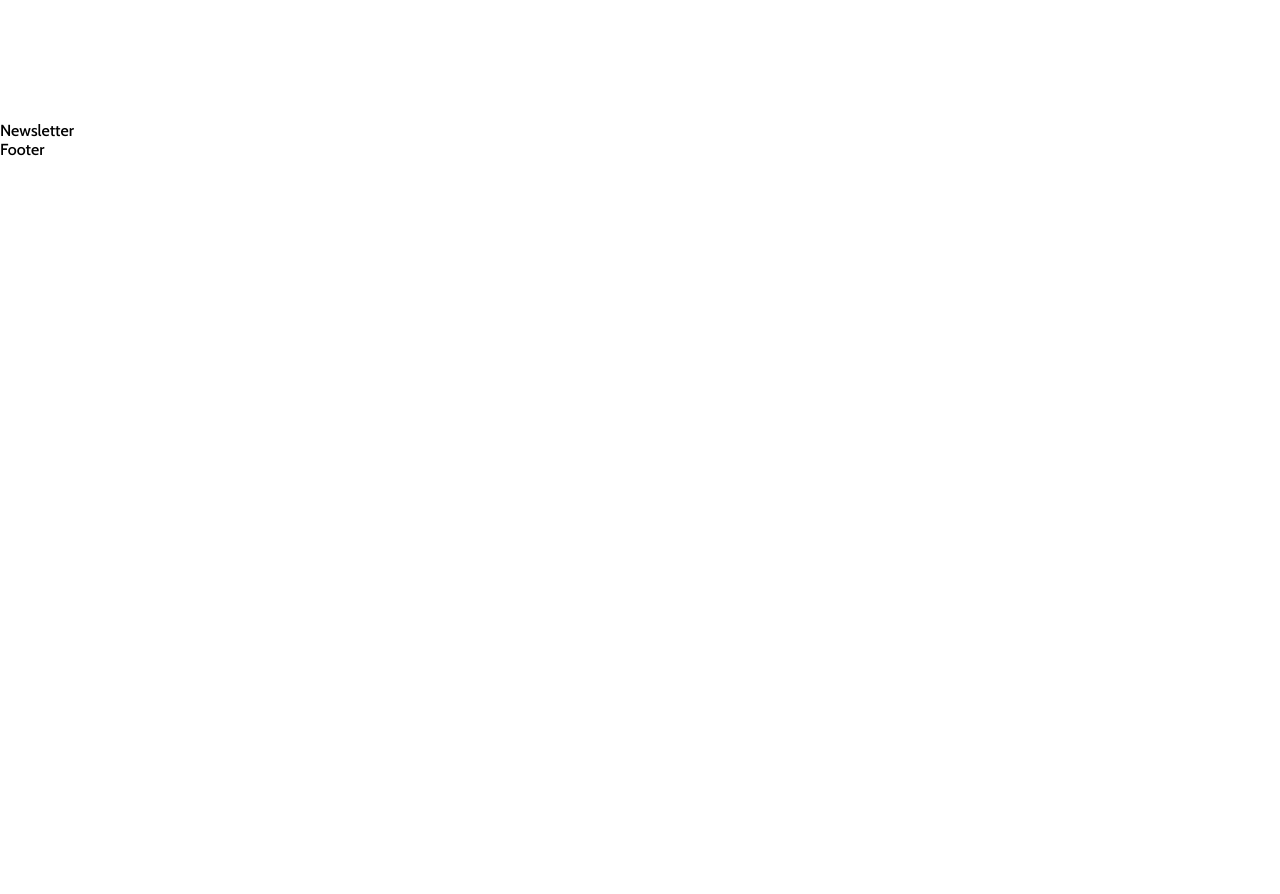
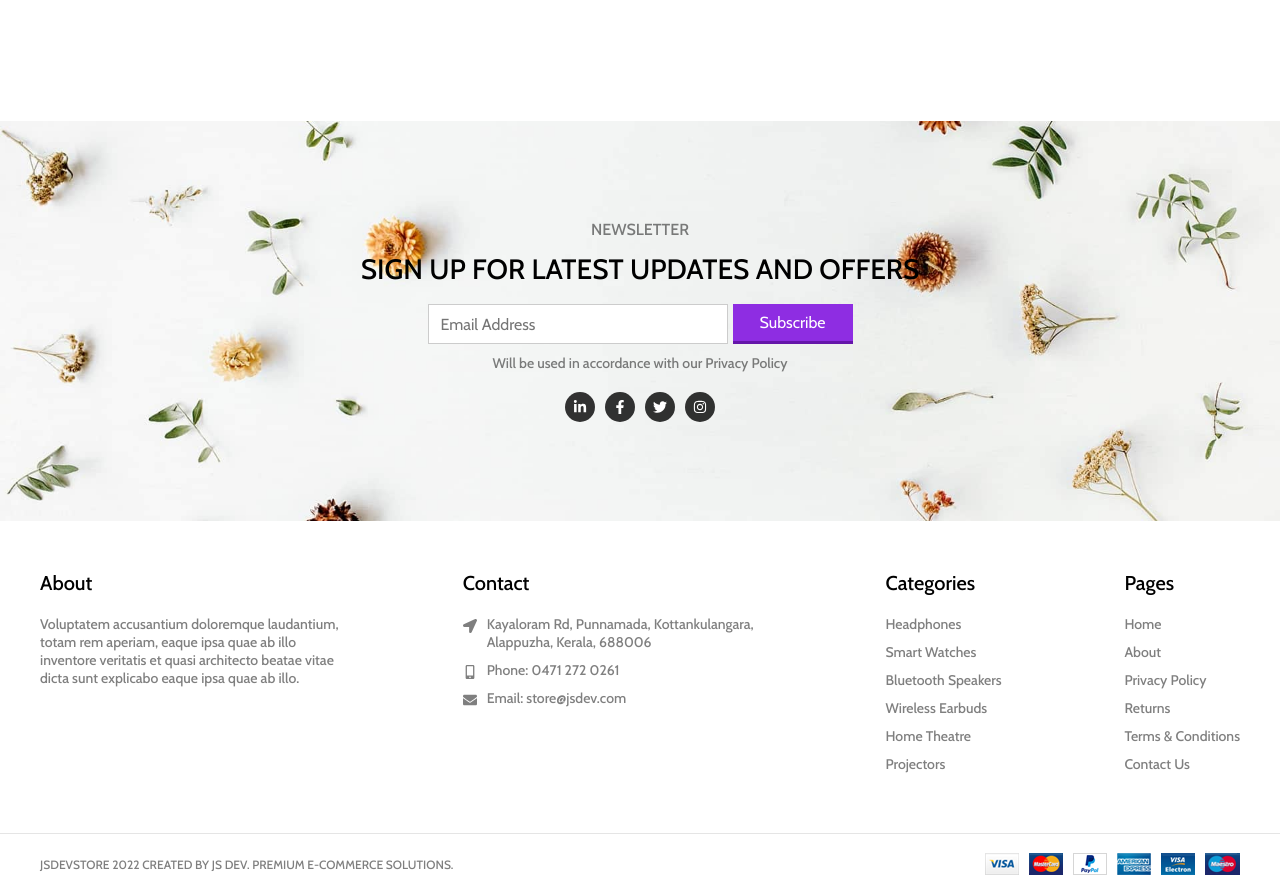
Before and after one commit to aniket-a/ecom, a React (Vite) app in the folder client/: page / in a window 1280 px wide. Shown: the part 960-1854 px from the top of the page. Before the commit the page ends 1119 px from the top, so only its background shows below. Built offline with nearby package versions, Linux system fonts and the light colour scheme.

Commit message:
footer & newslettr complete

```diff
--- a/client/src/components/Footer/Footer.jsx
+++ b/client/src/components/Footer/Footer.jsx
@@ -1,6 +1,68 @@
+import React from "react";
 import "./Footer.scss";
+import { FaLocationArrow, FaMobileAlt, FaEnvelope } from "react-icons/fa";
+import Payment from "../../assets/payments.png";
 const Footer = () => {
-    return <div>Footer</div>;
+    return (
+        <div className="footer">
+            <div className="footer-content">
+                <div className="col">
+                    <div className="title">About</div>
+                    <div className="text">
+                        Voluptatem accusantium doloremque laudantium, totam rem
+                        aperiam, eaque ipsa quae ab illo inventore veritatis et
+                        quasi architecto beatae vitae dicta sunt explicabo eaque
+                        ipsa quae ab illo.
+                    </div>
+                </div>
+                <div className="col">
+                    <div className="title">Contact</div>
+                    <div className="c-item">
+                        <FaLocationArrow />
+                        <div className="text">
+                            Kayaloram Rd, Punnamada, Kottankulangara, Alappuzha,
+                            Kerala, 688006
+                        </div>
+                    </div>
+                    <div className="c-item">
+                        <FaMobileAlt />
+                        <div className="text">Phone: 0471 272 0261</div>
+                    </div>
+                    <div className="c-item">
+                        <FaEnvelope />
+                        <div className="text">Email: store@jsdev.com</div>
+                    </div>
+                </div>
+                <div className="col">
+                    <div className="title">Categories</div>
+                    <span className="text">Headphones</span>
+                    <span className="text">Smart Watches</span>
+                    <span className="text">Bluetooth Speakers</span>
+                    <span className="text">Wireless Earbuds</span>
+                    <span className="text">Home Theatre</span>
+                    <span className="text">Projectors</span>
+                </div>
+                <div className="col">
+                    <div className="title">Pages</div>
+                    <span className="text">Home</span>
+                    <span className="text">About</span>
+                    <span className="text">Privacy Policy</span>
+                    <span className="text">Returns</span>
+                    <span className="text">Terms & Conditions</span>
+                    <span className="text">Contact Us</span>
+                </div>
+            </div>
+            <div className="bottom-bar">
+                <div className="bottom-bar-content">
+                    <span className="text">
+                        JSDEVSTORE 2022 CREATED BY JS DEV. PREMIUM E-COMMERCE
+                        SOLUTIONS.
+                    </span>
+                    <img src={Payment} />
+                </div>
+            </div>
+        </div>
+    );
 };
 
 export default Footer;
--- a/client/src/components/Footer/Footer.scss
+++ b/client/src/components/Footer/Footer.scss
@@ -1 +1,75 @@
 @import "../../css-config/mixins.scss";
+.footer {
+    width: 100%;
+    .footer-content {
+        padding: 50px 20px;
+        max-width: 1200px;
+        margin: 0 auto;
+        display: flex;
+        flex-flow: wrap;
+        gap: 20px;
+        @include md {
+            justify-content: space-between;
+            padding: 50px 0;
+        }
+        .col {
+            max-width: 300px;
+            &:nth-child(3) {
+                width: 150px;
+                @include md {
+                    width: auto;
+                }
+            }
+            .title {
+                margin-bottom: 20px;
+                font-size: 20px;
+            }
+            .text {
+                color: rgba(0, 0, 0, 0.5);
+                font-size: 14px;
+            }
+            .c-item {
+                display: flex;
+                margin-bottom: 10px;
+                svg {
+                    flex-shrink: 0;
+                    font-size: 14px;
+                    margin-right: 10px;
+                    margin-top: 4px;
+                    color: rgba(0, 0, 0, 0.5);
+                }
+            }
+            span {
+                &.text {
+                    display: block;
+                    margin-bottom: 10px;
+                    cursor: pointer;
+                }
+            }
+        }
+    }
+    .bottom-bar {
+        border-top: 1px solid rgba(0, 0, 0, 0.1);
+        .bottom-bar-content {
+            padding: 20px;
+            display: flex;
+            align-items: center;
+            flex-direction: column;
+            text-align: center;
+            gap: 10px;
+            @include md {
+                padding: 0;
+                height: 60px;
+                max-width: 1200px;
+                margin: 0 auto;
+                flex-direction: row;
+                justify-content: space-between;
+                text-align: left;
+            }
+            .text {
+                font-size: 12px;
+                color: rgba(0, 0, 0, 0.5);
+            }
+        }
+    }
+}
--- a/client/src/components/Footer/Newsletter/Newsletter.jsx
+++ b/client/src/components/Footer/Newsletter/Newsletter.jsx
@@ -1,6 +1,43 @@
+import React from "react";
+import {
+    FaFacebookF,
+    FaTwitter,
+    FaInstagram,
+    FaLinkedinIn,
+} from "react-icons/fa";
 import "./Newsletter.scss";
 const Newsletter = () => {
-    return <div>Newsletter</div>;
+    return (
+        <div className="newsletter-section">
+            <div className="newsletter-content">
+                <span className="small-text">Newsletter</span>
+                <span className="big-text">
+                    Sign up for latest updates and offers
+                </span>
+                <div className="form">
+                    <input type="text" placeholder="Email Address" />
+                    <button>Subscribe</button>
+                </div>
+                <span className="text">
+                    Will be used in accordance with our Privacy Policy
+                </span>
+                <span className="social-icons">
+                    <div className="icon">
+                        <FaLinkedinIn size={14} />
+                    </div>
+                    <div className="icon">
+                        <FaFacebookF size={14} />
+                    </div>
+                    <div className="icon">
+                        <FaTwitter size={14} />
+                    </div>
+                    <div className="icon">
+                        <FaInstagram size={14} />
+                    </div>
+                </span>
+            </div>
+        </div>
+    );
 };
 
 export default Newsletter;
--- a/client/src/components/Footer/Newsletter/Newsletter.scss
+++ b/client/src/components/Footer/Newsletter/Newsletter.scss
@@ -1 +1,88 @@
 @import "../../../css-config/mixins.scss";
+.newsletter-section {
+    width: 100%;
+    height: 400px;
+    display: flex;
+    align-items: center;
+    background: #f9f9f9 url("../../../assets/newsletter-bg.jpeg");
+    background-position: center;
+    background-repeat: no-repeat;
+    background-size: cover;
+    .newsletter-content {
+        width: fit-content;
+        display: flex;
+        flex-direction: column;
+        align-items: center;
+        margin: 0 auto;
+        text-align: center;
+        .text {
+            margin-bottom: 20px;
+            font-size: 14px;
+            color: rgba(0, 0, 0, 0.5);
+        }
+        .small-text {
+            margin-bottom: 15px;
+            text-transform: uppercase;
+            color: rgba(0, 0, 0, 0.5);
+        }
+        .big-text {
+            margin-bottom: 20px;
+            font-size: 22px;
+            line-height: 30px;
+            font-weight: 500;
+            text-transform: uppercase;
+            padding: 0 30px;
+            @include md {
+                font-size: 28px;
+            }
+        }
+        .form {
+            display: flex;
+            gap: 5px;
+            margin-bottom: 10px;
+            input {
+                width: 200px;
+                height: 40px;
+                border-radius: 0;
+                border: 1px solid rgba(0, 0, 0, 0.2);
+                padding: 0 12px;
+                font-size: 16px;
+                outline: none;
+                @include md {
+                    width: 300px;
+                }
+            }
+            button {
+                outline: 0;
+                border: 0;
+                height: 40px;
+                width: 100px;
+                display: flex;
+                align-items: center;
+                justify-content: center;
+                cursor: pointer;
+                font-size: 16px;
+                color: white;
+                background: #8e2de2;
+                border-bottom: 3px solid #6516aa;
+                @include md {
+                    width: 120px;
+                }
+            }
+        }
+        .social-icons {
+            display: flex;
+            gap: 10px;
+            .icon {
+                width: 30px;
+                height: 30px;
+                background: rgba(0, 0, 0, 0.8);
+                border-radius: 50%;
+                display: flex;
+                align-items: center;
+                justify-content: center;
+                color: white;
+            }
+        }
+    }
+}
--- a/client/src/components/Header/Header.scss
+++ b/client/src/components/Header/Header.scss
@@ -44,6 +44,7 @@
         .center{
             text-transform: uppercase;
             font-size: 25px;
+            cursor: pointer;
             @include md{
                 font-size: 34px;
                 position: absolute;
@@ -56,9 +57,15 @@
             gap: 25px;
             align-items: center;
             font-size: 20px;
-
+            svg{
+                cursor: pointer;
+                &:hover{
+                    opacity: 0.6;
+                }
+            }
             .cart_icon{
                 position: relative;
+
                 span{
                     min-width: 20px;
                     text-align: center;
--- a/client/src/components/Home/Banner/Banner.scss
+++ b/client/src/components/Home/Banner/Banner.scss
@@ -49,7 +49,17 @@
                 .banner-cta{
                     border: 2px solid white;
                     padding: 0.5rem 1rem;
-                    color:white
+                    color:white;
+                    cursor: pointer;
+                    &:hover{
+                        opacity: 0.6;
+                    }
+                }
+                .v2{
+                    border: 2px solid white;
+                    background-color: white;
+                    color: black;
+
                 }
             }
         }
```
